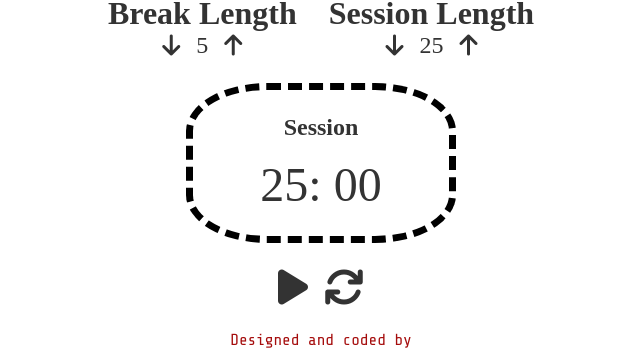
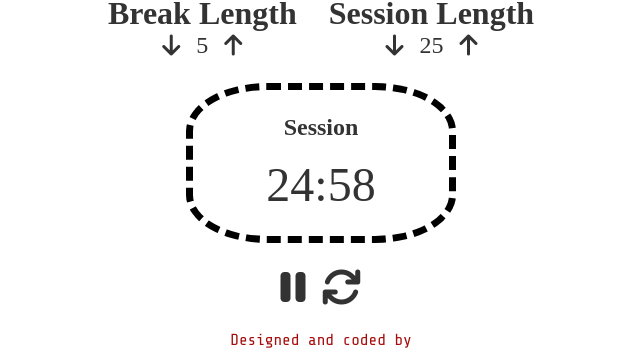
Before and after one commit to ringtho/25--5-clock, a React (Create React App) app: page / in a window 1280 px wide. Both pictures are taken after a click on the icon 612 px from the left and 537 px from the top of the page. Shown: the part 251-608 px from the top of the page, without its empty margins (319-959 px from the left). Built offline with nearby package versions, Linux system fonts and the light colour scheme.

Commit message:
Added more components to separate logic

```diff
--- a/src/App.js
+++ b/src/App.js
@@ -1,126 +1,22 @@
 import React, { useState } from 'react'
-import { useCountdown } from './hooks/useCountdown'
+import BreakLength from './BreakLength'
+import SessionLength from './SessionLength'
+import Timer from './Timer'
 
 function App () {
-  const [play, setPlay] = useState(false)
   const [timer, setTimer] = useState({
     breakTime: 5,
-    sessionTime: 25,
-    minutes: 0,
-    seconds: 0
+    sessionTime: 25
   })
-
-  const decrementBreak = () => {
-    setTimer(prev => {
-      if (prev.breakTime > 1 && prev.breakTime <= 60) {
-        return {
-          ...prev, breakTime: prev.breakTime - 1
-        }
-      } else {
-        return prev
-      }
-    })
-  }
-
-  const decrementSession = () => {
-    setTimer(prev => {
-      if (prev.sessionTime > 1 && prev.breakTime <= 60) {
-        return {
-          ...prev, sessionTime: prev.sessionTime - 1
-        }
-      } else {
-        return prev
-      }
-    })
-  }
-
-  const incrementSession = () => {
-    setTimer(prev => {
-      if (prev.sessionTime > 0 && prev.sessionTime < 60) {
-        return {
-          ...prev, sessionTime: prev.sessionTime + 1
-        }
-      } else {
-        return prev
-      }
-    })
-  }
-
-  const incrementBreak = () => {
-    setTimer(prev => {
-      if (prev.breakTime > 0 && prev.breakTime < 60) {
-        return {
-          ...prev, breakTime: prev.breakTime + 1
-        }
-      } else {
-        return prev
-      }
-    })
-  }
-
-  const NOW_IN_MS = new Date().getTime()
-  const SET_TIME = timer.sessionTime * 60 * 1000
-  const TARGET_TIME = NOW_IN_MS + SET_TIME
-
-  const [minutes, seconds] = useCountdown(TARGET_TIME)
-
-  const startTimer = () => {
-    console.log(minutes)
-    setPlay(true)
-    setTimer(prev => (
-      { ...prev, minutes, seconds }
-    ))
-  }
 
   return (
     <div className="app">
       <h1>25 + 5 clock</h1>
       <div className='length-container'>
-        <div className='break-length'>
-          <h3 id='break-label'>Break Length</h3>
-          <div className='break-buttons'>
-            <i
-            className='fa fa-arrow-down'
-            id='break-decrement'
-            onClick={decrementBreak}></i>
-            <div id='break-length'>{timer.breakTime}</div>
-            <i
-            className='fa fa-arrow-up'
-            id='break-increment'
-            onClick={incrementBreak}></i>
-          </div>
-        </div>
-        <div className='session-length'>
-          <h3 id='session-label'>Session Length</h3>
-          <div className='session-buttons'>
-            <i
-            className='fa fa-arrow-down'
-            id='session-decrement'
-            onClick={decrementSession}></i>
-            <div id='session-length'>{timer.sessionTime}</div>
-            <i
-            className='fa fa-arrow-up'
-            id='session-increment'
-            onClick={incrementSession}></i>
-          </div>
-        </div>
+        <BreakLength timer={timer} setTimer={setTimer} />
+        <SessionLength timer={timer} setTimer={setTimer} />
       </div>
-      <div className='timer'>
-        <h4 id='timer-label'>Session</h4>
-        <p id='time-left'>{!play ? `${timer.sessionTime}: 00` : `${timer.minutes}m : ${timer.seconds}s`}</p>
-      </div>
-      <div className='timer-control'>
-        <div className='pause-play'>
-          {
-            play
-              ? <i className='fa fa-pause' id='start-stop' onClick={() => setPlay(false)}></i>
-              : <i className='fa fa-play' id='start-stop' onClick={() => setPlay(false)}></i>
-          }
-        </div>
-        <div className='refresh'>
-          <i className='fa fa-refresh' id='reset'></i>
-        </div>
-      </div>
+      <Timer timer={timer} />
       <div className='footer'>
         <p className='coded-by'>Designed and coded by</p>
         <p>Smith Ringtho</p>
--- /dev/null
+++ b/src/BreakLength.js
@@ -0,0 +1,52 @@
+import React from 'react'
+import PropTypes from 'prop-types'
+
+const BreakLength = ({ timer, setTimer }) => {
+  const decrementBreak = () => {
+    setTimer(prev => {
+      if (prev.breakTime > 1 && prev.breakTime <= 60) {
+        return {
+          ...prev, breakTime: prev.breakTime - 1
+        }
+      } else {
+        return prev
+      }
+    })
+  }
+
+  const incrementBreak = () => {
+    setTimer(prev => {
+      if (prev.breakTime > 0 && prev.breakTime < 60) {
+        return {
+          ...prev, breakTime: prev.breakTime + 1
+        }
+      } else {
+        return prev
+      }
+    })
+  }
+
+  return (
+        <div className='break-length'>
+            <h3 id='break-label'>Break Length</h3>
+            <div className='break-buttons'>
+            <i
+            className='fa fa-arrow-down'
+            id='break-decrement'
+            onClick={decrementBreak}></i>
+            <div id='break-length'>{timer.breakTime}</div>
+            <i
+            className='fa fa-arrow-up'
+            id='break-increment'
+            onClick={incrementBreak}></i>
+            </div>
+        </div>
+  )
+}
+
+BreakLength.propTypes = {
+  timer: PropTypes.number,
+  setTimer: PropTypes.func
+}
+
+export default BreakLength
--- /dev/null
+++ b/src/SessionLength.js
@@ -0,0 +1,52 @@
+import React from 'react'
+import PropTypes from 'prop-types'
+
+const SessionLength = ({ timer, setTimer }) => {
+  const decrementSession = () => {
+    setTimer(prev => {
+      if (prev.sessionTime > 1 && prev.breakTime <= 60) {
+        return {
+          ...prev, sessionTime: prev.sessionTime - 1
+        }
+      } else {
+        return prev
+      }
+    })
+  }
+
+  const incrementSession = () => {
+    setTimer(prev => {
+      if (prev.sessionTime > 0 && prev.sessionTime < 60) {
+        return {
+          ...prev, sessionTime: prev.sessionTime + 1
+        }
+      } else {
+        return prev
+      }
+    })
+  }
+
+  return (
+    <div className='session-length'>
+        <h3 id='session-label'>Session Length</h3>
+        <div className='session-buttons'>
+        <i
+        className='fa fa-arrow-down'
+        id='session-decrement'
+        onClick={decrementSession}></i>
+        <div id='session-length'>{timer.sessionTime}</div>
+        <i
+        className='fa fa-arrow-up'
+        id='session-increment'
+        onClick={incrementSession}></i>
+        </div>
+    </div>
+  )
+}
+
+SessionLength.propTypes = {
+  timer: PropTypes.number,
+  setTimer: PropTypes.func
+}
+
+export default SessionLength
--- /dev/null
+++ b/src/Timer.js
@@ -0,0 +1,72 @@
+import React, { useEffect, useState } from 'react'
+import PropTypes from 'prop-types'
+
+const Timer = ({ timer }) => {
+  const countDownDeadline = timer.sessionTime * 60
+  const [display, setDisplay] = useState(`${timer.sessionTime}:00`)
+  const [totalTime] = useState(countDownDeadline)
+  const [secsFromInitialStart, setSecsFromInitialStart] = useState(0)
+  const [clock, setClock] = useState()
+  const [clockPaused, setClockPaused] = useState(false)
+  const [play, setPlay] = useState(false)
+
+  const startClockFn = () => {
+    setPlay(true)
+    const start = new Date()
+    let secsFromLastPaused = 0
+    if (clockPaused) {
+      secsFromLastPaused += secsFromInitialStart
+      setClockPaused(false)
+    }
+    setClock(setInterval(() => {
+      let current
+      current = Number(((new Date() - start) / 1000).toFixed())
+      current += secsFromLastPaused
+      setSecsFromInitialStart(current)
+      current = totalTime - current
+      const mins = (current / 60).toString().split('.')[0].padStart(2, '0')
+      const secs = (current % 60).toString().padStart(2, '0')
+      setDisplay(`${mins}:${secs}`)
+    }, 1000))
+  }
+  useEffect(() => {
+    if (Number(secsFromInitialStart) === Number(totalTime)) {
+      stopClockFn()
+    }
+  }, [secsFromInitialStart])
+
+  const stopClockFn = () => {
+    clearInterval(clock)
+  }
+  const pauseClockFn = () => {
+    setClockPaused(true)
+    clearInterval(clock)
+    setPlay(false)
+  }
+  return (
+    <>
+    <div className='timer'>
+        <h4 id='timer-label'>Session</h4>
+        <p id='time-left'>{!play && !clockPaused ? `${timer.sessionTime}: 00` : display }</p>
+    </div>
+    <div className='timer-control'>
+    <div className='pause-play'>
+        {
+        play
+          ? <i className='fa fa-pause' id='start-stop' onClick={pauseClockFn}></i>
+          : <i className='fa fa-play' id='start-stop' onClick={startClockFn}></i>
+        }
+    </div>
+    <div className='refresh'>
+        <i className='fa fa-refresh' id='reset' onClick={stopClockFn}></i>
+    </div>
+    </div>
+    </>
+  )
+}
+
+Timer.propTypes = {
+  timer: PropTypes.number
+}
+
+export default Timer
--- a/src/hooks/useCountdown.js
+++ /dev/null
@@ -1,36 +0,0 @@
-import { useEffect, useState } from 'react'
-
-const useCountdown = (targetDate) => {
-  const countDownDate = new Date(targetDate).getTime()
-  //   console.log(countDownDate)
-
-  const [countDown, setCountDown] = useState(
-    countDownDate - new Date().getTime()
-  )
-
-  // console.log(countDown)
-
-  useEffect(() => {
-    const interval = setInterval(() => {
-      setCountDown(countDownDate - new Date().getTime())
-    }, 1000)
-
-    return () => clearInterval(interval)
-  }, [countDownDate])
-
-  return getReturnValues(countDown)
-}
-
-const getReturnValues = (countDown) => {
-  // calculate time left
-  const days = Math.floor(countDown / (1000 * 60 * 60 * 24))
-  const hours = Math.floor(
-    (countDown % (1000 * 60 * 60 * 24)) / (1000 * 60 * 60)
-  )
-  const minutes = Math.floor((countDown % (1000 * 60 * 60)) / (1000 * 60))
-  const seconds = Math.floor((countDown % (1000 * 60)) / 1000)
-
-  return [days, hours, minutes, seconds]
-}
-
-export { useCountdown }
```
